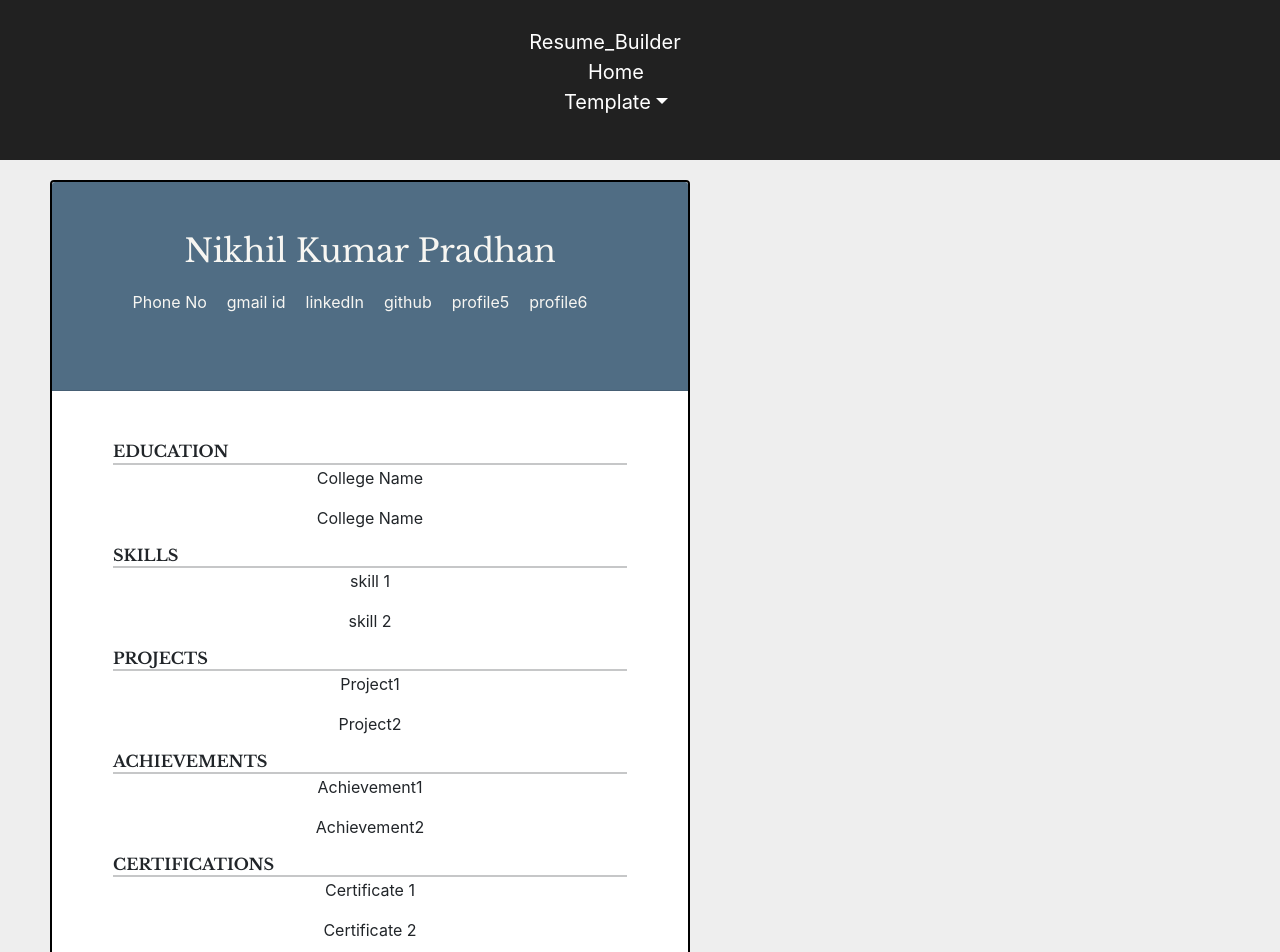
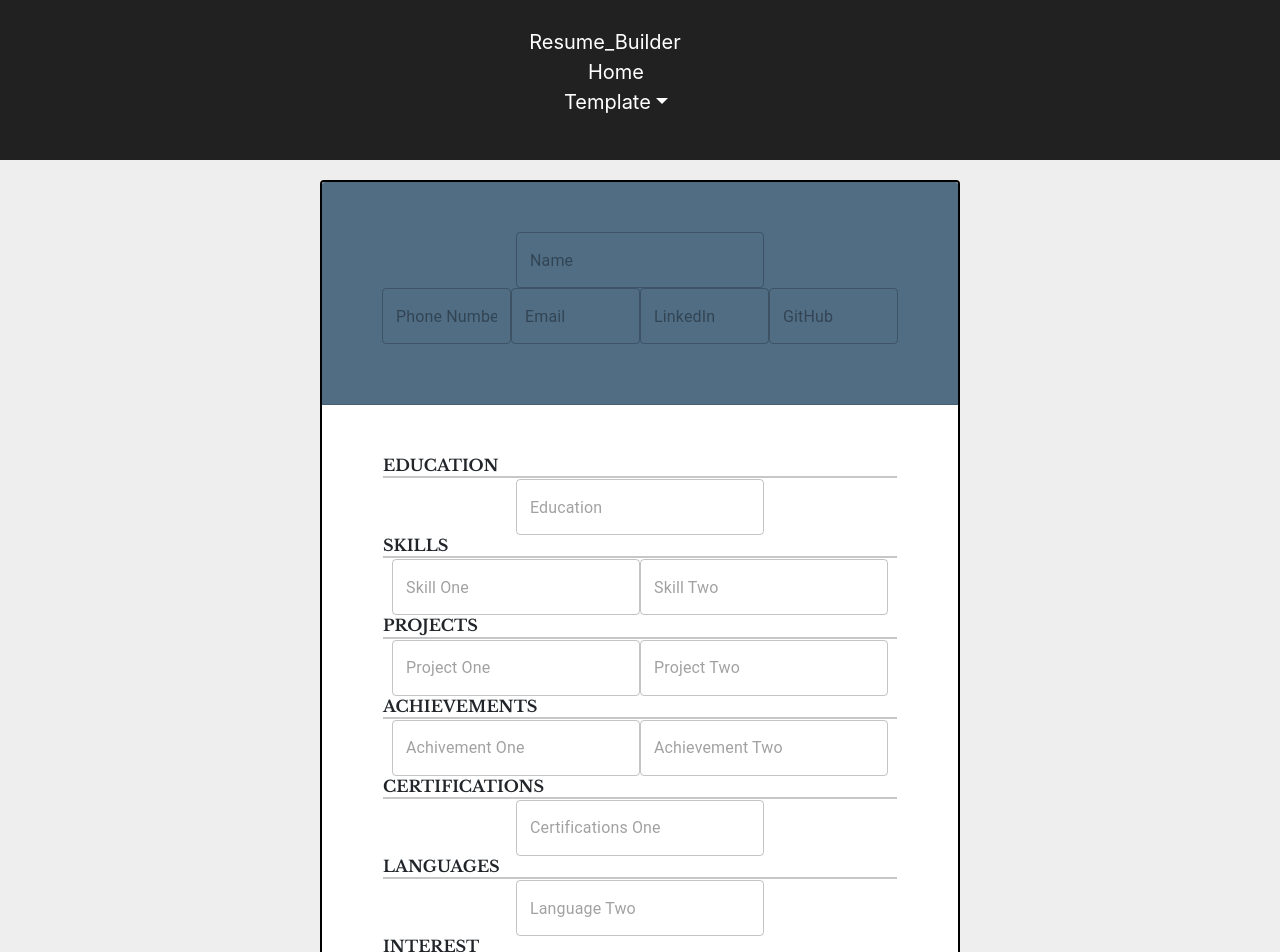
Before and after one commit to Luffy-Nikhil/Star-Resume, a React (Create React App) app: page /build in a window 1280 px wide. Shown: the top 952 px of the page. Built offline with nearby package versions, Linux system fonts and the light colour scheme.

Commit message:
add input to form

```diff
--- a/src/components/Build.js
+++ b/src/components/Build.js
@@ -1,14 +1,12 @@
 import React from "react";
 import BuildHeader from "./BuildHeader";
-import Form from "./Form";
 import Main from "./Main";
 
 const Build = () => {
     return (
-        <div>
+        <div >
             <BuildHeader />
             <Main />
-            <Form />
         </div>
     )
 }
--- a/src/components/Main.js
+++ b/src/components/Main.js
@@ -1,62 +1,136 @@
-import React from 'react';
+import React, { useState } from 'react';
+import TextField from '@mui/material/TextField';
 
-const Main = () => {
+
+const useInput = initialValue => {
+    const [value, setValue] = useState(initialValue);
+    return [
+        { value, onChange: e => setValue(e.target.value) },
+        () => setValue(initialValue)
+    ];
+};
+
+export default function Main() {
+    const [nameProps, resetName] = useInput("");
+    const [profileProps, resetProfile] = useInput("");
+    const [educationProps, resetEducation] = useInput("");
+    const [skillProps, resetSkill] = useInput("");
+    const [projectProps, resetProject] = useInput("");
+    const [achievementProps, resetAchievement] = useInput("");
+    const [certificationsProps, resetCertifications] = useInput("");
+    const [languagesProps, resetLanugages] = useInput("");
+    const [interestProps, resetInterest] = useInput("");
+
+    const submit = event => {
+        event.preventDefault();
+
+        resetName();
+        resetProfile();
+        resetEducation();
+        resetSkill();
+        resetProject();
+        resetAchievement();
+        resetCertifications();
+        resetLanugages();
+        resetInterest();
+    };
+
+
     return (
-        <div className="container-build">
+
+        <form>
+            <div className="container-build" align="center">
                 <div className="card">
                     <div className="card-header">
-                    <h2 className='main-heading'>Nikhil Kumar Pradhan</h2>
+                        <TextField className='main-heading' {...nameProps} placeholder="Name" />
                         <div className="person-profile">
-                        <p className="id-link">Phone No</p>
-                        <p className="id-link">gmail id</p>
-                        <p className="id-link">linkedIn</p>
-                        <p className="id-link">github</p>
-                        <p className="id-link">profile5</p>
-                        <p className="id-link">profile6</p>
+                            <TextField className="id-link" {...profileProps} placeholder="Phone Number"/>
+                            <TextField className="id-link" {...profileProps} placeholder="Email"/>
+                            <TextField className="id-link" {...profileProps} placeholder="LinkedIn"/>
+                            <TextField className="id-link" {...profileProps} placeholder="GitHub"/>
                         </div>
                     </div>
                     <div className="card-details">
 
+
                         <h5 className="template-heading">EDUCATION</h5>
                         <hr className="sec-partition" />
-                    <p>College Name</p>
-                    <p>College Name</p>
+                        <TextField
+                            {...educationProps}
+                            type="text"
+                            placeholder="Education"
+                        />
+
 
                         <h5 className="template-heading">SKILLS</h5>
                         <hr className="sec-partition" />
-                    <p>skill 1</p>
-                    <p>skill 2</p>
+                        <TextField
+                            {...skillProps}
+                            type="text"
+                            placeholder="Skill One"
+                        />
+                        <TextField
+                            {...skillProps}
+                            type="text"
+                            placeholder="Skill Two"
+                        />
 
                         <h5 className="template-heading">PROJECTS</h5>
                         <hr className="sec-partition" />
-                    <p>Project1</p>
-                    <p>Project2</p>
+                        <TextField
+                            {...projectProps}
+                            type="text"
+                            placeholder="Project One"
+                        />
+                        <TextField
+                            {...projectProps}
+                            type="text"
+                            placeholder="Project Two"
+                        />
 
                         <h5 className="template-heading">ACHIEVEMENTS</h5>
                         <hr className="sec-partition" />
-                    <p>Achievement1</p>
-                    <p>Achievement2</p>
+                        <TextField
+                            {...achievementProps}
+                            type="text"
+                            placeholder="Achivement One"
+                        />
+                        <TextField
+                            {...achievementProps}
+                            type="text"
+                            placeholder="Achievement Two"
+                        />
 
                         <h5 className="template-heading">CERTIFICATIONS</h5>
                         <hr className="sec-partition" />
-                    <p>Certificate 1</p>
-                    <p>Certificate 2</p>
+                        <TextField
+                            {...certificationsProps}
+                            type="text"
+                            placeholder="Certifications One"
+                        />
 
                         <h5 className="template-heading">LANGUAGES</h5>
                         <hr className="sec-partition" />
-                    <p>Language 1</p>
+                        <TextField
+                            {...languagesProps}
+                            type="text"
+                            placeholder="Language Two"
+                        />
+
 
                         <h5 className="template-heading">INTEREST</h5>
                         <hr className="sec-partition" />
-                    <p>Interest 1</p>
-                    <p>Interest 1</p>
+                        <TextField
+                            {...interestProps}
+                            type="text"
+                            placeholder="Interest One"
+                        />
 
                     </div>
 
                 </div>
             </div>
+        </form>
 
-    )
+    );
 }
-
-export default Main;
```
Also changed, not shown: src/components/Form.js (deleted, +0 -11 lines). Lines whose indentation alone changed are shown as unchanged.
